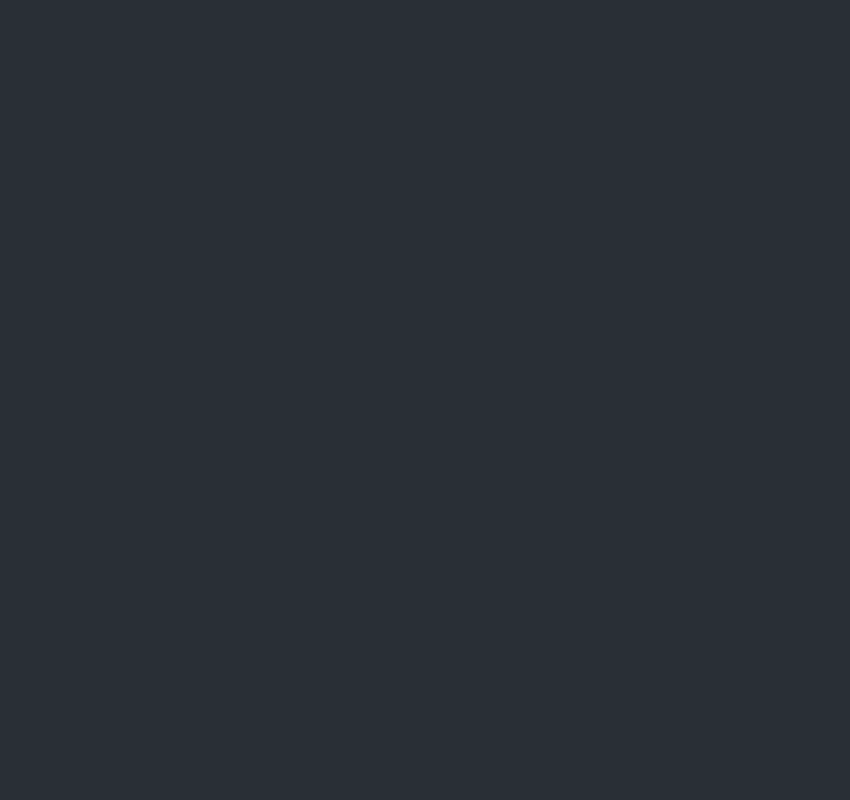
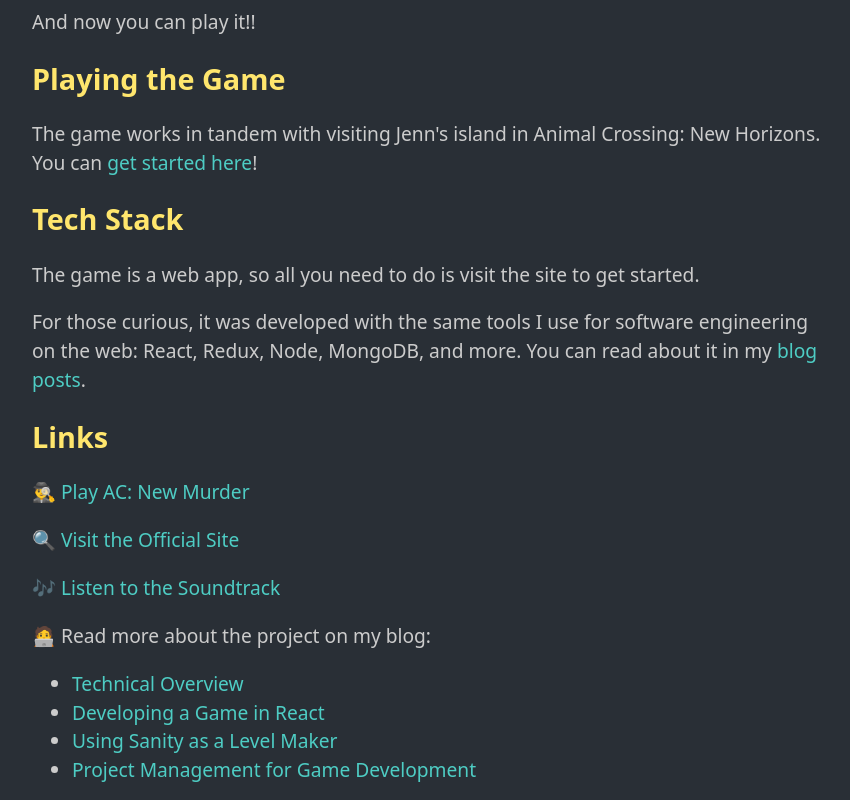
Before and after one commit to cdpadilla42/chrisdpadilla.com, a Next.js app: page /acnm in a window 1280 px wide. Before the commit this address had no page. Shown: the part 1340-2140 px from the top of the page, without its empty margins (208-1058 px from the left). Before the commit the page ends 800 px from the top, so only its background shows below. Built offline with nearby package versions, Linux system fonts and the light colour scheme.

Commit message:
acnm promo page

```diff
--- /dev/null
+++ b/pages/acnm.js
@@ -0,0 +1,74 @@
+import Head from 'next/head';
+import Image from 'next/image';
+import Link from 'next/link';
+import React from 'react';
+import Header from '../components/header';
+import Layout from '../components/layout';
+import ACNMStartDisplay from  '../public/assets/projects/acnmfrontpage.png'
+
+const About = () => {
+
+  return (
+    <Layout>
+      <Head>
+        <title>AC: New Murder | Chris Padilla</title>
+      </Head>
+      <Header />
+      <h1>AC: New Murder </h1>
+      <div className="center">
+
+      <Image
+        src={ACNMStartDisplay}
+        alt={`AC: New Mureder Start Page`}
+        />
+        </div>
+
+
+      <h2>I Made A Game!</h2>
+      <p><Link href="https://acnewmurder.com/play"><a target="_blank" rel="noopener noreferrer">AC: New Murder</a></Link> is a murder-mystery who-dun-it in the style of Phoenix Wright, featuring characters from Animal Crossing. The story and art are done by my sister Jenn. I developed the game for web browsers and built out all things software related.</p>
+
+      <p>Oh, and I <Link href="https://letsgochris.bandcamp.com/album/ac-new-murder-soundtrack"><a target="_blank" rel="noopener noreferrer">made the music</a></Link>, too!</p>
+
+      <p>2 years ago, my sister Jenn approached me with an idea for a murder mystery game featuring some of the characters from Animal Crossing. I was looking for a fun new way to sharpen my software engineering skills, and I was won over by the silliness of the story!</p>
+
+      <h2>The History</h2>
+
+      <p>What started out as a pretty simple web app for displaying text turned into a fully fledged visual novel.</p>
+
+      <p>And now you can play it!!</p>
+
+      <h2>Playing the Game</h2>
+
+      <p>The game works in tandem with visiting Jenn's island in Animal Crossing: New Horizons. You can <Link href="https://acnewmurder.com/play"><a target="_blank" rel="noopener noreferrer">get started here</a></Link>!
+
+      {/* If you don't have the game, or just want to go through the web app by itself, you can click here to unlock the items ahead of time. */}
+
+      </p>
+
+      <h2>Tech Stack</h2>
+
+      <p>
+      The game is a web app, so all you need to do is visit the site to get started.
+      </p><p>
+      For those curious, it was developed with the same tools I use for software engineering on the web: React, Redux, Node, MongoDB, and more. You can read about it in my <Link href="/acnmp"><a>blog posts</a></Link>.</p>
+
+      <h2>Links</h2>
+      <p><Link href="https://acnewmurder.com/play"><a target="_blank" rel="noopener noreferrer">🕵️‍♂️ Play AC: New Murder</a></Link></p>
+
+      <p><Link href="https://acnewmurder.com/"><a target="_blank" rel="noopener noreferrer">🔍 Visit the Official Site</a></Link></p>
+
+      <p><Link href="https://letsgochris.bandcamp.com/album/ac-new-murder-soundtrack"><a target="_blank" rel="noopener noreferrer">🎶 Listen to the Soundtrack</a></Link></p>
+
+      <p>🧑‍💻 Read more about the project on my blog:</p>
+      <ul>
+        <li><Link href="/acnmp"><a>Technical Overview</a></Link></li>
+        <li><Link href="/acnmfe"><a>Developing a Game in React</a></Link></li>
+        <li><Link href="/acnmbe"><a>Using Sanity as a Level Maker</a></Link></li>
+        <li><Link href="/acnmpm"><a>Project Management for Game Development</a></Link></li>
+      </ul>
+
+    </Layout>
+  );
+};
+
+export default About;
```
Also changed, not shown: public/assets/projects/ACNMpromo.jpg (added), public/assets/projects/acnmfrontpage.png (added).
